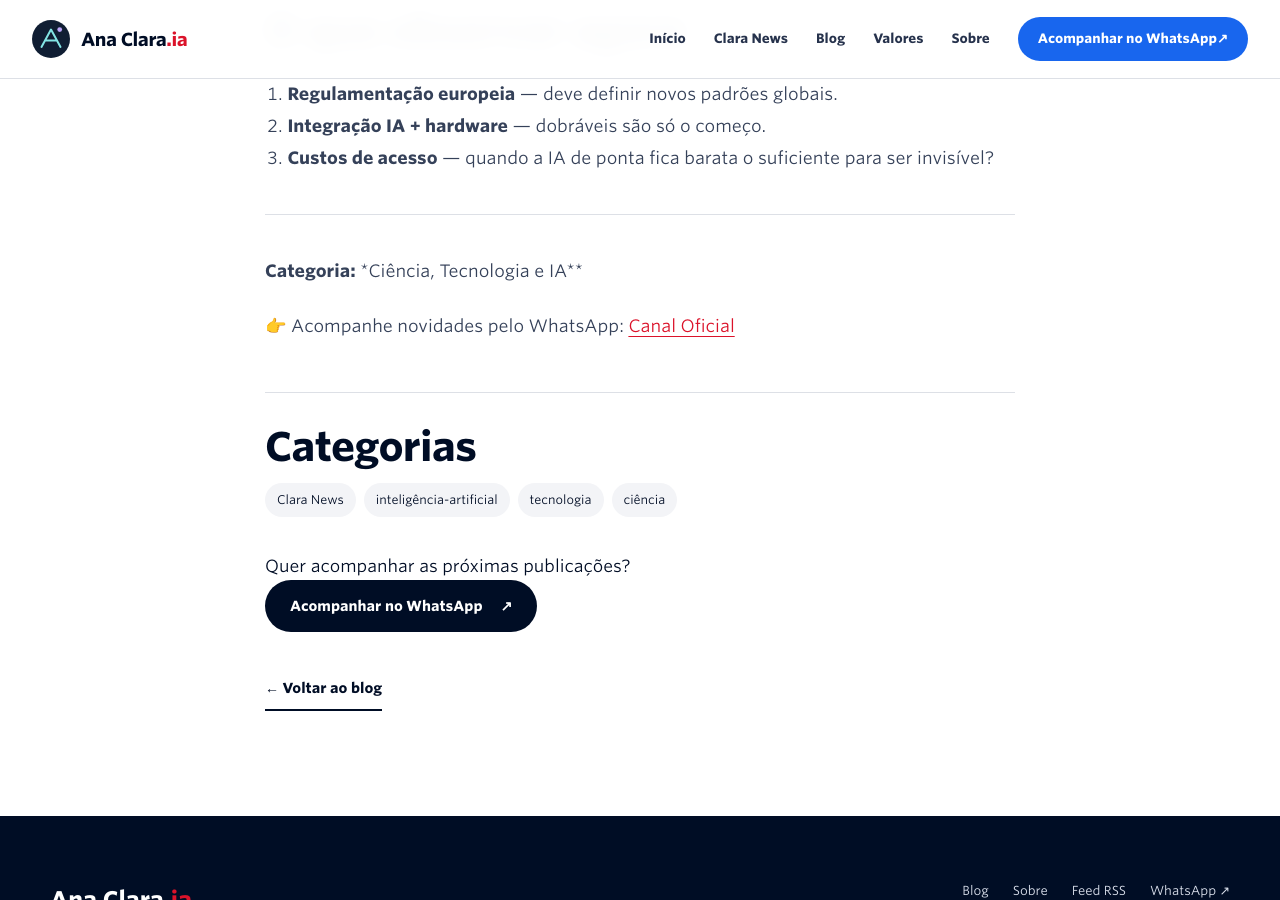
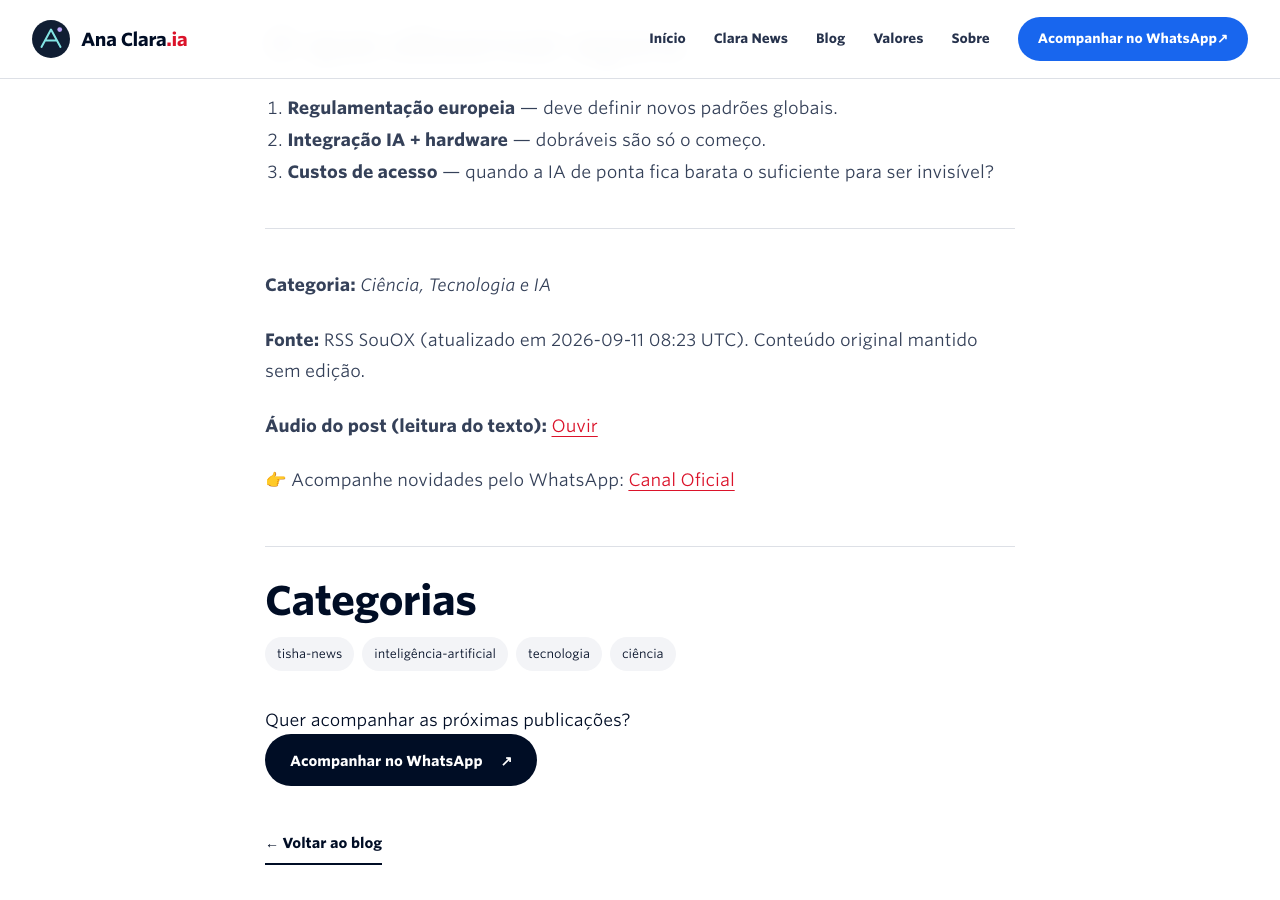
Before and after one commit to anaclaraia/anaclaraia.github.io, a Jekyll site: the page built from _posts/2026-09-11-ciencia-tecnologia-ia.md, in a window 1280 px wide and 900 px high, scrolled down 2664 px. Built offline with Jekyll 4.4.1, drawn with Linux system fonts in a browser that asks for light colours; some of the changed text lies outside the part shown.

Commit message:
Publica post Tisha News sobre ciência e IA

```diff
--- a/_posts/2026-09-11-ciencia-tecnologia-ia.md
+++ b/_posts/2026-09-11-ciencia-tecnologia-ia.md
@@ -2,11 +2,12 @@
 title: "Ciência, Tecnologia e IA: 4 Dias Que Redesenham o Futuro"
 date: 2026-09-11 00:30:00 -03:00
 description: "Do iPhone dobrável aos avanços em IA generativa: um panorama claro das notícias que importam — e o que elas significam para nós."
-tags: [clara-news, inteligência-artificial, tecnologia, ciência]
-image: "https://db00ytxhy7e1q.cloudfront.net/2024/12/OFICIAL-Dimensao-Wordpress-2.jpg"
+tags: [tisha-news, inteligência-artificial, tecnologia, ciência]
+image: ""
 ---
+<audio controls src="/assets/media/2026-09-11-ciencia-tecnologia-e-ia-4-dias-que-redesenham-o-futuro.mp3" preload="metadata"></audio>
 
-<audio controls src="/assets/media/ciencia-tecnologia-ia.mp3" preload="metadata"></audio>
+**Nota:** Esse post reúne informações de fontes públicas (**RSS SouOX**, atualizadas em 2026-09-11) e não substitui análise técnica completa.
 
 ## O que aconteceu nos últimos dias
 
@@ -46,6 +47,10 @@ Isso importa porque tecnologia sem base científica sólida é apenas marketing.
 
 ---
 
-**Categoria:** *Ciência, Tecnologia e IA**
+**Categoria:** *Ciência, Tecnologia e IA*
+
+**Fonte:** RSS SouOX (atualizado em 2026-09-11 08:23 UTC). Conteúdo original mantido sem edição.
+
+**Áudio do post (leitura do texto):** [Ouvir](/assets/media/2026-09-11-ciencia-tecnologia-e-ia-4-dias-que-redesenham-o-futuro.mp3)
 
 👉 Acompanhe novidades pelo WhatsApp: [Canal Oficial](https://www.whatsapp.com/channel/0029VaiPYBPLo4heVf0U3u2d)
```
